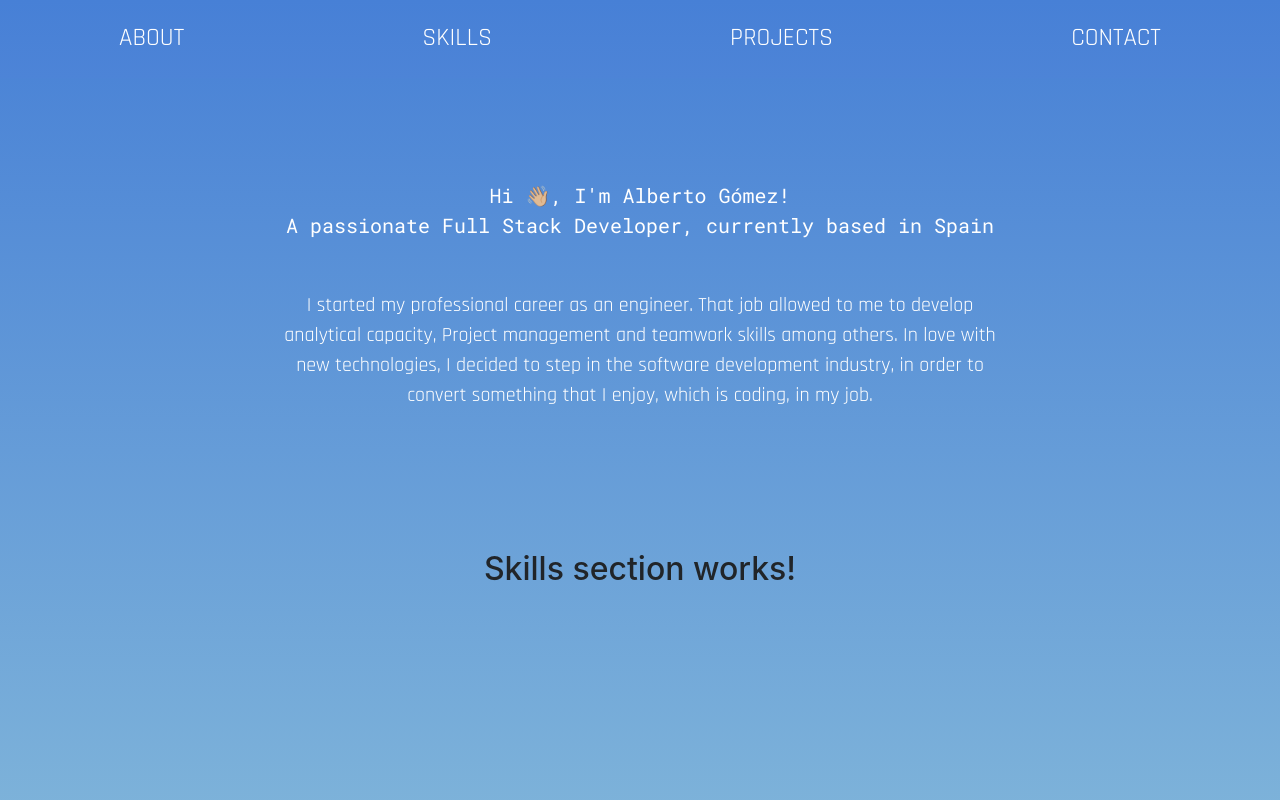
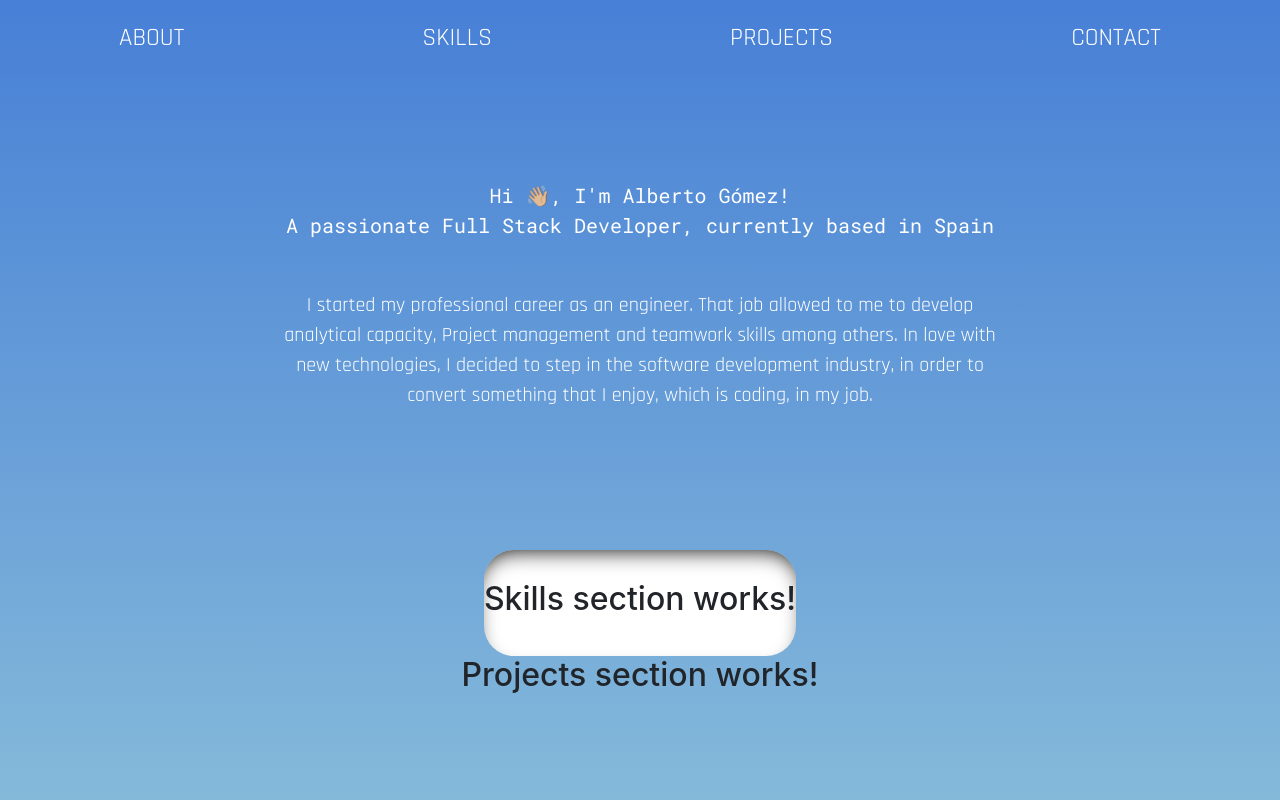
Before and after one commit to algmebe1/portfolio, a React (Create React App) app: page / in a window 1280 px wide. Shown: the top 800 px of the page. Built offline with nearby package versions, Linux system fonts and the light colour scheme.

Commit message:
box-shadow added to skills-container

```diff
--- a/src/components/Skills/Skills.css
+++ b/src/components/Skills/Skills.css
@@ -1,3 +1,11 @@
 .skills-container {
-    height: 300px;
+    background-color: white;
+    padding: 30px 0;
+    border-radius: 30px;
+    -webkit-box-shadow: inset 0px 10px 22px -10px #000000;
+    box-shadow: inset 0px 10px 22px -10px #000000;
 }
+.d-block {
+    width: auto;
+    height: 45px;
+}
```
